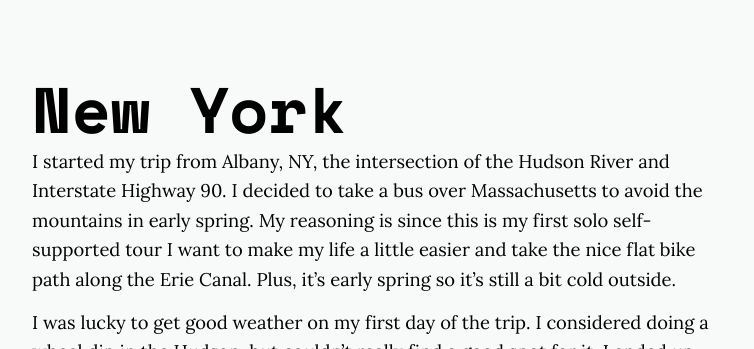
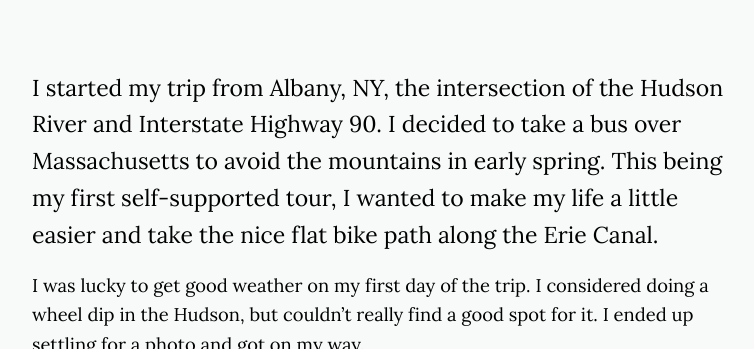
Before and after one commit to adrielklein/test-site, a Jekyll site: the page built from _posts/2016-09-02-upstate-new-york.markdown, in a window 1280 px wide and 900 px high, scrolled down 449 px, cut to the strip 199-548 px from the top of the window. Shown: the whole strip, without its empty margins (256-1010 px from the left). Built offline with Jekyll 4.4.1, drawn with Linux system fonts in a browser that asks for light colours; nearby versions of some CDN libraries.

Commit message:
does it work

```diff
--- a/_includes/head.html
+++ b/_includes/head.html
@@ -9,7 +9,7 @@
   <meta property="og:title" content="{% if page.title %}{{ page.title | escape }} | {{ site.title }}{% else %}{{ site.title | escape }}{% endif %}">
   <meta property="og:url" content="{{ page.url | prepend: site.baseurl | prepend: site.url }}">
   <meta property="og:site_name" content="{{ site.title }}">
-  <meta property="og:description" content="{% if page.description %}{{ page.description | escape }}{% else %}{{ site.description }}{% endif %}">
+  <meta property="og:description" content="{{ page.content | strip_html | |truncatewords: 30 }}">
   <meta property="og:image" content="{% if page.image %}{{ page.image }}{% else %}{{ site.default_img }}{% endif %}">
   <meta property="og:type" content="blog">
 
--- a/_posts/2016-09-02-upstate-new-york.markdown
+++ b/_posts/2016-09-02-upstate-new-york.markdown
@@ -9,8 +9,7 @@
 image-sm: https://scontent.fsnc1-2.fna.fbcdn.net/t31.0-8/15168892_10207855768452356_1203922894049918460_o.jpg
 ---
 
-# New York
-I started my trip from Albany, NY, the intersection of the Hudson River and Interstate Highway 90. I decided to take a bus over Massachusetts to avoid the mountains in early spring. My reasoning is since this is my first solo self-supported tour I want to make my life a little easier and take the nice flat bike path along the Erie Canal. Plus, it's  early spring so it's still a bit cold outside.
+I started my trip from Albany, NY, the intersection of the Hudson River and Interstate Highway 90. I decided to take a bus over Massachusetts to avoid the mountains in early spring. This being my first self-supported tour, I wanted to make my life a little easier and take the nice flat bike path along the Erie Canal.
 
 I was lucky to get good weather on my first day of the trip. I considered doing a wheel dip in the Hudson, but couldn't really find a good spot for it. I ended up settling for a photo and got on my way.
 
--- a/_posts/2016-09-06-up-the-rockies.markdown
+++ b/_posts/2016-09-06-up-the-rockies.markdown
@@ -8,9 +8,8 @@
 image: https://scontent.fsnc1-2.fna.fbcdn.net/t31.0-8/15068908_10207855631808940_8419438851920922043_o.jpg
 image-sm: https://scontent.fsnc1-2.fna.fbcdn.net/t31.0-8/15068908_10207855631808940_8419438851920922043_o.jpg
 ---
-# Colorado
 
-After taking the fourth of July off for a rest day in Pueblo, we were ready for tackling the mountains. Although we were in shape from riding through the plains, riding through mountains is a different story. Our first day back was challenging in both distance and elevation.
+After taking the fourth of July off for a rest day in Pueblo, CO, we were ready for tackling the mountains. Although we were in shape from riding through the plains, riding through mountains is a different story. Our first day back was challenging in both distance and elevation.
 
 ![Imgur](http://i.imgur.com/QzxHCc4.jpg)
 
--- a/_posts/2016-09-07-to-the-coast.markdown
+++ b/_posts/2016-09-07-to-the-coast.markdown
@@ -8,8 +8,6 @@
 image: https://scontent-sjc2-1.xx.fbcdn.net/t31.0-8/15025385_10207835188697875_6444733270064084216_o.jpg
 image-sm: https://scontent-sjc2-1.xx.fbcdn.net/t31.0-8/15025385_10207835188697875_6444733270064084216_o.jpg
 ---
-
-# Idaho
 
 As we continued into Idaho, we were continually pleased of the stunning scenery this country has to offer. For hundreds of miles, we following winding roads next to rivers that seems to have carved pathways through the mountains.
 
--- a/index.html
+++ b/index.html
@@ -28,7 +28,7 @@
             <a class="preview__link" href="{{ post.url | prepend: site.baseurl }}" itemprop="url">
               <span class="preview__date" itemprop="datePublished" datetime="{{ post.date | date_to_xmlschema }}">{{ post.date | date: "%b %-d, %Y" }}</span>
               <h2 class="preview__header" itemprop="name">{{ post.title }}</h2>
-              <p class="preview__excerpt" itemprop="description">{{ post.description | | truncatewords: 30 }}</p>
+              <p class="preview__excerpt" itemprop="description">{{ post.content | strip_html | |truncatewords: 30 }}</p>
               <span class="preview__more">Read More</span>
             </a>
           </li>
```
